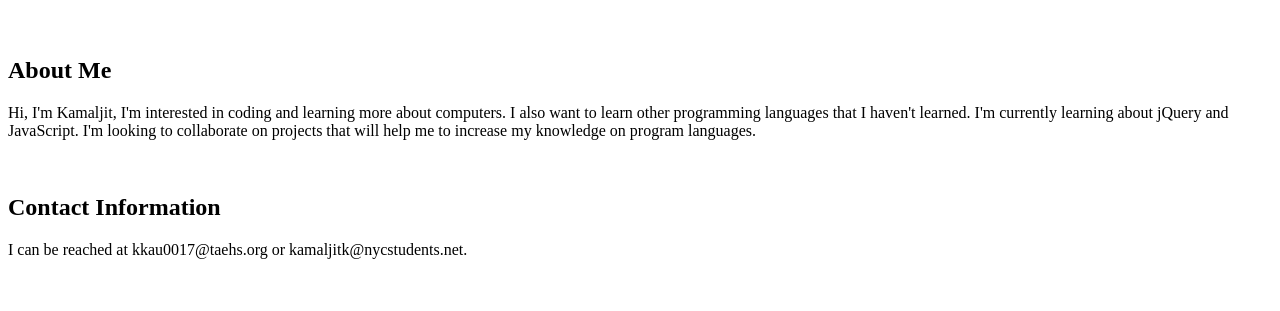
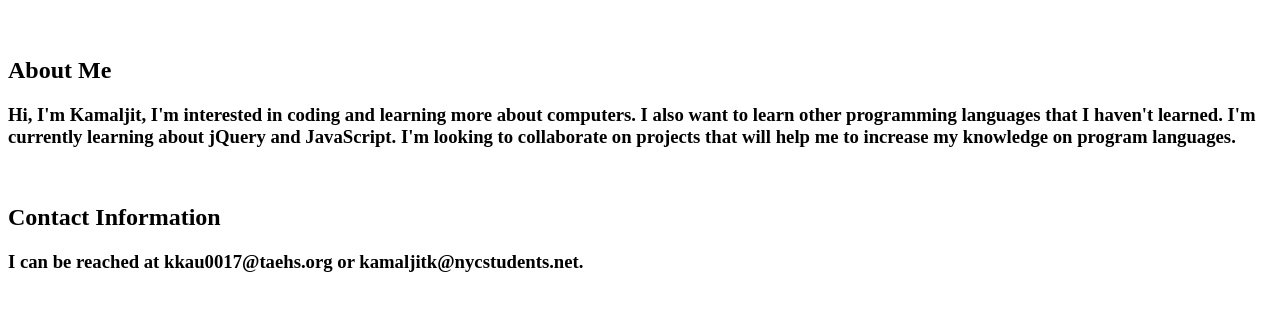
Before and after one commit to kkaur05/KamaljitKaurPortfolio.github.io, a plain HTML site: page index.html in a window 1280 px wide. Shown: the part 61-372 px from the top of the page. Drawn offline with Linux system fonts and the light colour scheme.

Commit message:
Update index.html

```diff
--- a/index.html
+++ b/index.html
@@ -8,9 +8,9 @@
      <h1> Kamaljit Kaur </h1>
      <br>
      <h2> About Me </h2>
-     <p> Hi, I'm Kamaljit, I'm interested in coding and learning more about computers. I also want to learn other programming languages that I haven't learned. I'm currently learning about jQuery and JavaScript. I'm looking to collaborate on projects that will help me to increase my knowledge on program languages.</p>
+     <h3> Hi, I'm Kamaljit, I'm interested in coding and learning more about computers. I also want to learn other programming languages that I haven't learned. I'm currently learning about jQuery and JavaScript. I'm looking to collaborate on projects that will help me to increase my knowledge on program languages.</h3>
      <br>
      <h2>Contact Information </h2>
-     <p> I can be reached at kkau0017@taehs.org or kamaljitk@nycstudents.net. </p>
+     <h3> I can be reached at kkau0017@taehs.org or kamaljitk@nycstudents.net. <h3>
   </body>
 </html>
```
